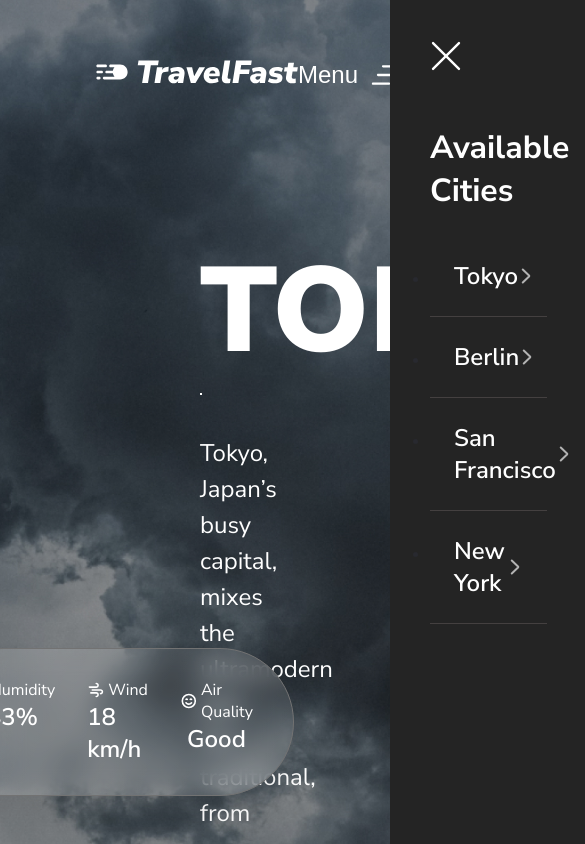
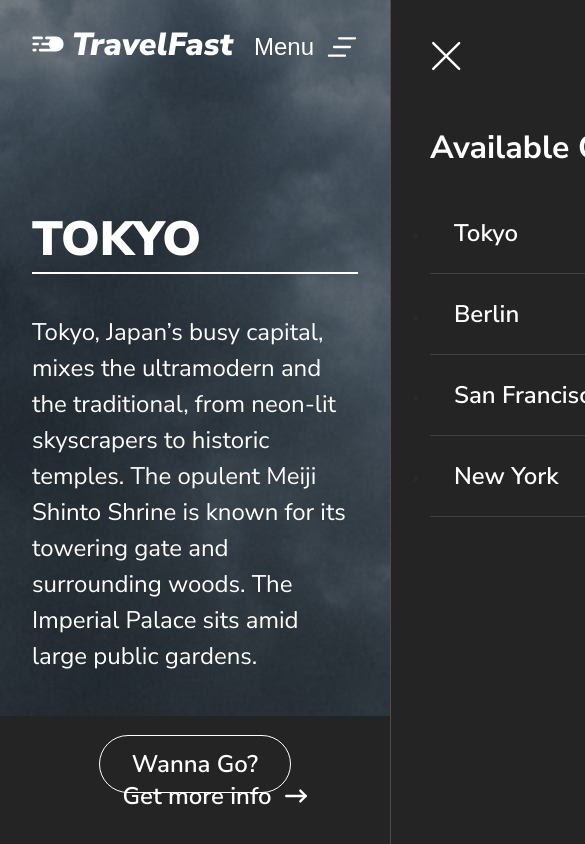
Before and after one commit to dev-timm/TravelFast, a plain HTML site: page index.html in a window 390 px wide. Shown: the top 844 px of the page, 585 px wide, since content can reach past the window. Drawn offline with Linux system fonts and the light colour scheme.

Commit message:
add responsiveness

```diff
--- a/assets/css/style.css
+++ b/assets/css/style.css
@@ -23,13 +23,18 @@ hr {
 }
 
 .rain-bg {
-  height: 100vh;
-  background: url('/assets/images/weather_rain.jpg') center/cover no-repeat;
+  background: url(../images/weather_rain.jpg) center/cover no-repeat;
 }
 
 .container {
   margin: 0 auto;
   padding: 0 200px;
+}
+
+.main {
+  display: flex;
+  justify-content: space-between;
+  align-items: center;
 }
 
 .glass {
@@ -109,14 +114,9 @@ hr {
 
 /* CITY INFO */
 
-.main {
-  display: flex;
-  justify-content: space-between;
-  align-items: center;
-}
-
 .city-info {
   width: 50%;
+  margin-bottom: 120px;
 }
 
 .city-title {
@@ -199,11 +199,9 @@ hr {
 
 .side-weather-info {
   display: flex;
+  margin-left: auto;
   gap: 32px;
   width: fit-content;
-  position: absolute;
-  bottom: 48px;
-  right: 96px;
   padding: 30px 40px;
   border-radius: 100px;
 }
@@ -225,3 +223,88 @@ hr {
   font-weight: 600;
   color: #fff;
 }
+
+/* MEDIA QUERIES */
+
+@media screen and (max-width: 1400px) {
+  .main {
+    flex-direction: column;
+  }
+
+  .container {
+    padding: 0 96px;
+  }
+
+  .city-info {
+    width: 100%;
+    margin-bottom: 80px;
+  }
+
+  .weather-today {
+    padding: 50px 60px;
+    border-radius: 40px;
+    font-size: 32px;
+  }
+
+  .weather-days {
+    display: flex;
+    flex-direction: column;
+    justify-content: space-between;
+  }
+
+  .weather-day {
+    padding: 16px 20px;
+    font-size: 16px;
+    font-weight: 700;
+  }
+
+  .weather-day img {
+    width: 24px;
+    height: 24px;
+  }
+
+  .side-weather-info {
+    display: flex;
+    margin-left: auto;
+    margin-right: auto;
+    margin-top: 24px;
+    margin-bottom: 160px;
+  }
+}
+
+@media screen and (max-width: 1100px) {
+  .city-title {
+    font-size: 80px;
+  }
+}
+
+@media screen and (max-width: 640px) {
+  .navbar {
+    padding: 20px 32px;
+    margin-bottom: 80px;
+  }
+
+  .container {
+    padding: 32px;
+  }
+
+  .city-title {
+    font-size: 48px;
+  }
+
+  .actions {
+    position: fixed;
+    bottom: 0px;
+    left: 0;
+    width: 100%;
+    margin: 0;
+    z-index: 99;
+    background-color: #242424;
+    padding: 32px 0;
+    text-align: center;
+  }
+
+  .sidebar {
+    width: 88%;
+  }
+}
```
